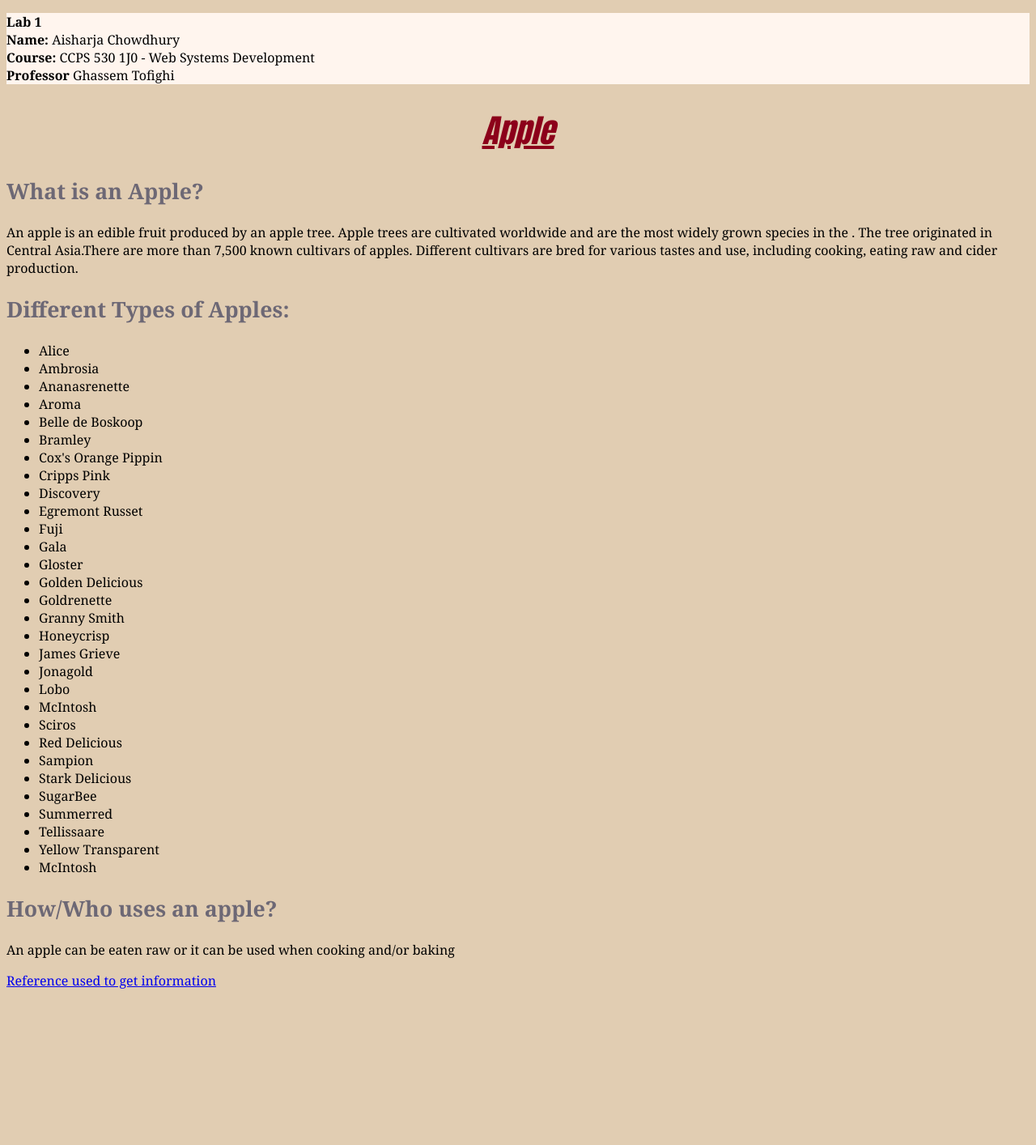
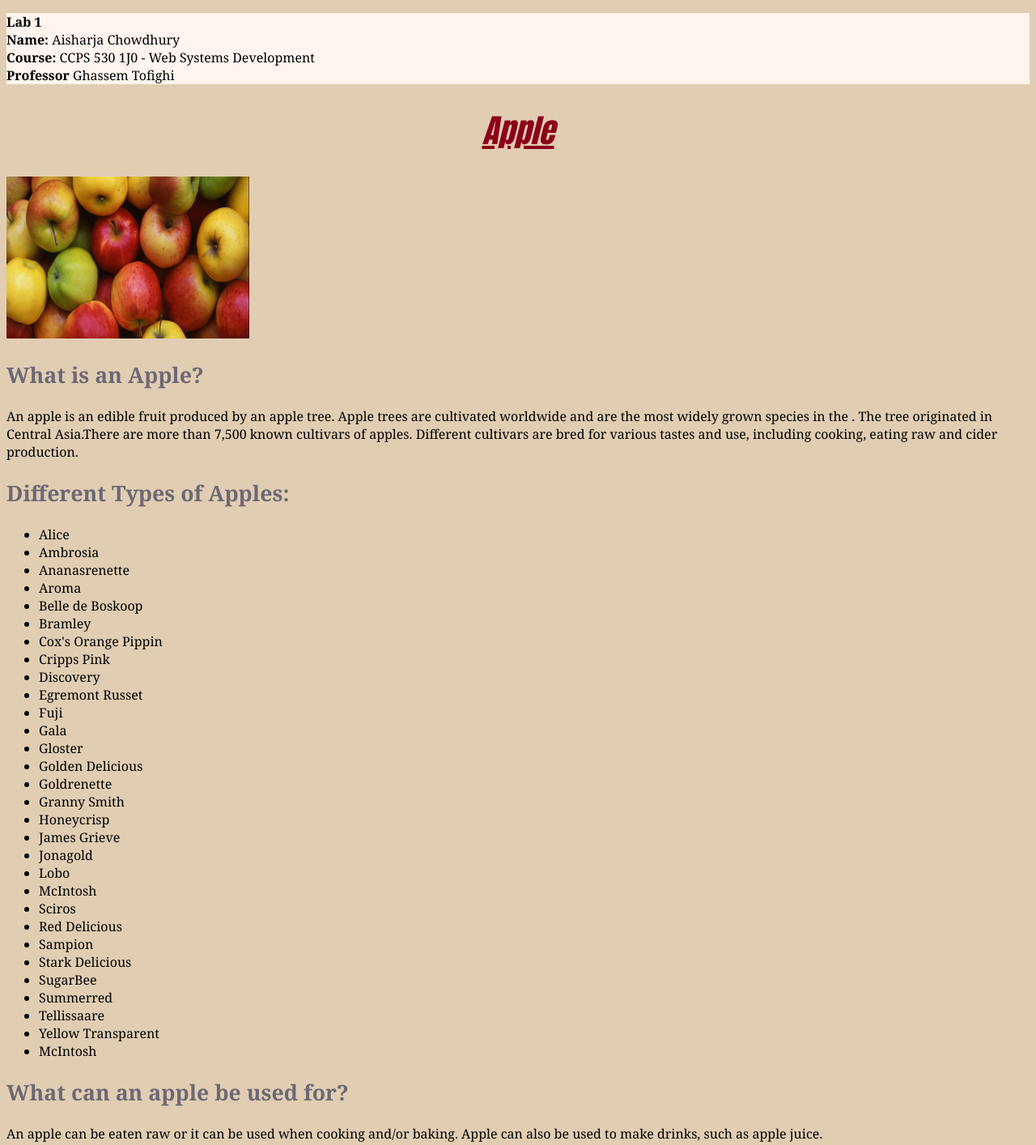
Before and after one commit to aisharja5/aisharja.github.io, a plain HTML site: page Lab1/Index.html in a window 1280 px wide. Shown: the top 1414 px of the page at 81% size. Before the commit the page ends 1230 px from the top, so only its background shows below. Drawn offline with Linux system fonts and the light colour scheme.

Commit message:
Update Index.html

```diff
--- a/Lab1/Index.html
+++ b/Lab1/Index.html
@@ -14,11 +14,15 @@
         <p style ="background-color: seashell;"><b>Lab 1</b><br><b>Name:</b> Aisharja Chowdhury<br><b>Course:</b> CCPS 530 1J0 - Web Systems Development<br><b>Professor</b> Ghassem Tofighi</p>
         <h1 style ="color:rgb(140,0,26);" title="fruit" ><em><u>Apple</u></em></h1>
 
+
+        <img src="Apple.jpg" alt="different types of Apples" style="width:300px;height:200px;">
+
         <h2><b>What is an Apple?</b></h2>
         <p>An apple is an edible fruit produced by an apple tree. Apple trees are cultivated worldwide and are the most widely grown species in the <i></i>.
             The tree originated in Central Asia.There are more than 7,500 known cultivars of apples. Different cultivars are bred for various tastes and use, including cooking, eating raw and cider production.</p>
 
         <h2><b>Different Types of Apples:</b></h2>
+        <!--List-->
         <ul>
             <li>Alice</li>
             <li>Ambrosia</li>
@@ -52,10 +56,10 @@
             <li>McIntosh</li>
         </ul>
 
-        <h2><b>How/Who uses an apple?</b></h2>
-        <p>An apple can be eaten raw or it can be used when cooking and/or baking</p>
+        <h2><b>What can an apple be used for?</b></h2>
+        <p>An apple can be eaten raw or it can be used when cooking and/or baking. Apple can also be used to make drinks, such as apple juice.</p>
 
-
+        <!--Link to the Wikipedia page used for reference-->
         <a href="https://en.wikipedia.org/wiki/Apple">Reference used to get information</a>
 
     </body>
```
